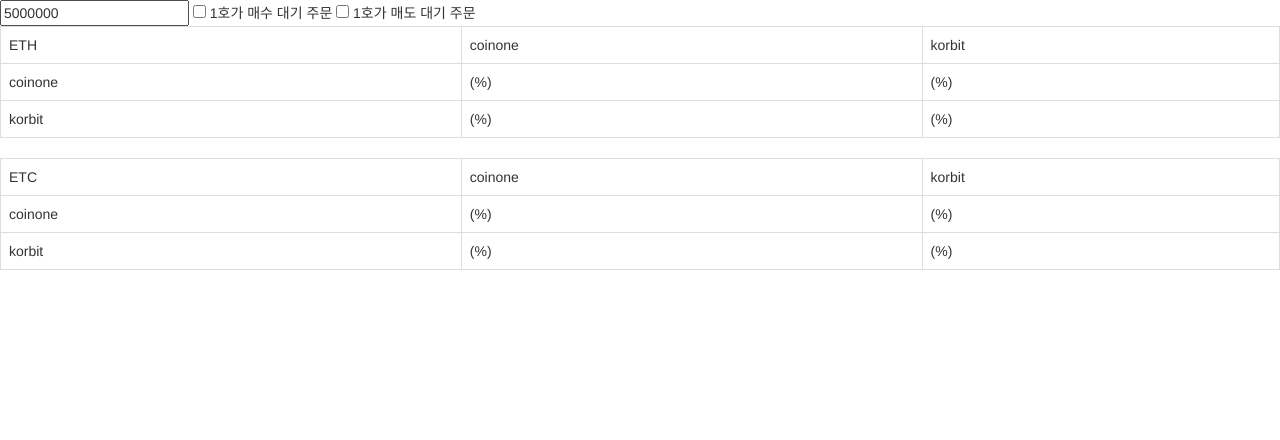
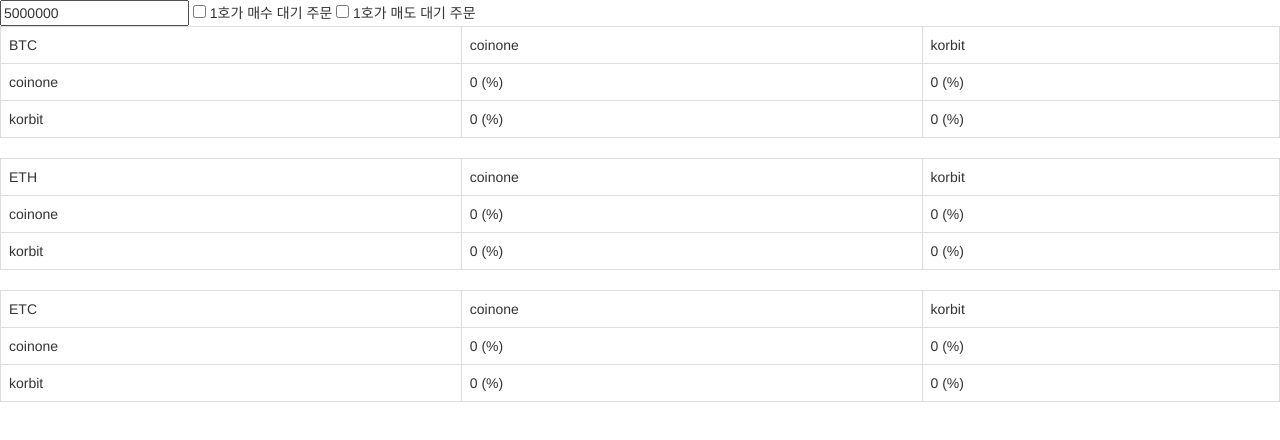
Before and after one commit to jjangg96/Arbi, a website: page index.html in a window 1280 px wide. Drawn offline with nearby package versions, Linux system fonts and the light colour scheme; no server answers.

Commit message:
UI format 추가

```diff
--- a/arbi.js
+++ b/arbi.js
@@ -1,39 +1,45 @@
 var arbiApp = angular.module('arbiApp', []);
+
 arbiApp.filter('to_trusted', ['$sce', function($sce) {
-    return function(text) {
-        return $sce.trustAsHtml(text);
-    };
+  return function(text) {
+    return $sce.trustAsHtml(text);
+  };
 }]);
+
+arbiApp.filter('krw', function() {
+  return function(n) {
+    return numeral(n).format('0,0');
+  };
+});
 
 
 arbiApp.controller('arbiController', function arbiController($scope) {
-  $scope.coins = ['eth', 'etc']
+  $scope.coins = ['btc', 'eth', 'etc']
   $scope.sites = ['coinone', 'korbit']
   $scope.krw = 5000000;
   $scope.arbi = {};
+  $scope.orderbook = {};
   //init
   $scope.coins.forEach(function(coin){
     $scope.arbi[coin] = {};
-    $scope.sites.forEach(function(from){
-      $scope.arbi[coin][from] = {};
+    $scope.orderbook[coin] = {};
+    $scope.sites.forEach(function(site){
+      $scope.arbi[coin][site] = {};
+      $scope.orderbook[coin][site] = {};
     });
   });
 
-  var orderbook_url = {
-    //coinone_btc: 'https://api.coinone.co.kr/orderbook?currency=eth',
-    coinone_eth: 'https://api.coinone.co.kr/orderbook?currency=eth',
-    coinone_etc: 'https://api.coinone.co.kr/orderbook?currency=etc',
-    //korbit_bth: 'http://j96.me:3000/get?url=https://api.korbit.co.kr/v1/orderbook?currency_pair=btc_krw',
-    korbit_eth: 'http://j96.me:3000/get?url=https://api.korbit.co.kr/v1/orderbook?currency_pair=eth_krw',
-    korbit_etc: 'http://j96.me:3000/get?url=https://api.korbit.co.kr/v1/orderbook?currency_pair=etc_krw',
+  var get_orderbook_url = function(coin, site){
+    if(site == 'coinone')
+      return 'https://api.coinone.co.kr/orderbook?currency=' + coin;
+    if(site == 'korbit')
+      return 'http://j96.me:3000/get?url=https://api.korbit.co.kr/v1/orderbook?currency_pair=' + coin + '_krw';
+    else {
+      console.log('no site');
+    }
   };
 
-  var orderbook = {
-    coinone_eth: {},
-    coinone_etc: {},
-    korbit_eth: {},
-    korbit_etc: {}
-  };
+
 
   //parse
   function parse_orderbook(site, data) {
@@ -63,9 +69,9 @@
   }
 
   //read orderbook
-  function get_orderbook(site, cb) {
+  function get_orderbook(coin, site, cb) {
     $.ajax({
-      url: orderbook_url[site],
+      url: get_orderbook_url(coin, site),
     }).done(function(data){
       data = parse_orderbook(site, data);
       if(cb) cb(data);
@@ -75,11 +81,14 @@
   }
 
   function update_orderbook(cb) {
-    Object.keys(orderbook_url).forEach(function(key){
-      get_orderbook(key, function(data){
-        orderbook[key] = data;
+    $scope.coins.forEach(function(coin){
+      $scope.sites.forEach(function(site){
+        get_orderbook(coin, site, function(data){
+          $scope.orderbook[coin][site] = data;
+        });
       });
     });
+
     if(cb) cb();
   }
 
@@ -108,11 +117,11 @@
     table += '<p>' + title + '</p>';
     table += '<table class="table table-bordered table-striped table-hover table-condensed">';
     table += "<thead>";
-    table += "<tr><th>Price(" + price + ")</th><th>Qty(" + qty.toFixed(2) + ")</th></tr>";
+    table += "<tr><th>Price(" + numeral(price).format('0,0') + ")</th><th>Qty(" + numeral(qty.toFixed(2)).format('0,0') + ")</th></tr>";
     table += "</thead>";
     list.forEach(function(item){
       table += "<tr>";
-      table += "<td>" + item.price + "</td><td>" + parseFloat(item.qty).toFixed(2) + "</td>";
+      table += "<td>" + numeral(item.price).format('0,0') + "</td><td>" + numeral(parseFloat(item.qty).toFixed(2)).format('0,0') + "</td>";
       table += "</tr>";
     });
     table += "</table>";
@@ -143,10 +152,10 @@
     sell_list = [];
 
     //buy
-    from_ask = orderbook[from+'_'+coin].ask;
-    from_bid = orderbook[from+'_'+coin].bid;
-    to_ask = orderbook[to+'_'+coin].ask;
-    to_bid = orderbook[to+'_'+coin].bid;
+    from_ask = $scope.orderbook[coin][from].ask;
+    from_bid = $scope.orderbook[coin][from].bid;
+    to_ask = $scope.orderbook[coin][to].ask;
+    to_bid = $scope.orderbook[coin][to].bid;
 
 
     if(wait_buy_trade) {
--- a/bower.json
+++ b/bower.json
@@ -16,8 +16,9 @@
     "tests"
   ],
   "dependencies": {
-    "jquery": "^3.2.1",
     "bootstrap": "^3.3.7",
-    "angular": "angularjs#^1.6.3"
+    "angular": "angularjs#^1.6.3",
+    "numeral": "^2.0.4",
+    "jquery": "^3.2.1"
   }
 }
--- a/index.html
+++ b/index.html
@@ -21,6 +21,7 @@
     <!-- Include all compiled plugins (below), or include individual files as needed -->
     <script src="bower_components/bootstrap/dist/js/bootstrap.min.js"></script>
     <script src="bower_components/angular/angular.min.js"></script>
+    <script src="bower_components/numeral/min/numeral.min.js"></script>
     <script src="arbi.js"></script>
   </head>
   <body ng-controller="arbiController">
@@ -41,8 +42,8 @@
             {{ to }}
           </div>
           <div ng-if="$index > 0 && $parent.$index >0 && arbi[coin][from][to].profit != 0">
-            {{arbi[coin][from][to].profit}} ({{ arbi[coin][from][to].profit_percent.toFixed(1) }}%)
-            <table class="table" ng-if="arbi[coin][from][to].profit_percent >= 0">
+            {{ arbi[coin][from][to].profit | krw }} ({{ arbi[coin][from][to].profit_percent.toFixed(1) }}%)
+            <table class="table" ng-if="arbi[coin][from][to].profit_percent >= 1">
               <tr>
                 <td>
                   <div ng-bind-html="draw_table('Buy', arbi[coin][from][to].buy, arbi[coin][from][to].avg_buy_price, arbi[coin][from][to].qty) | to_trusted"></div>
```
